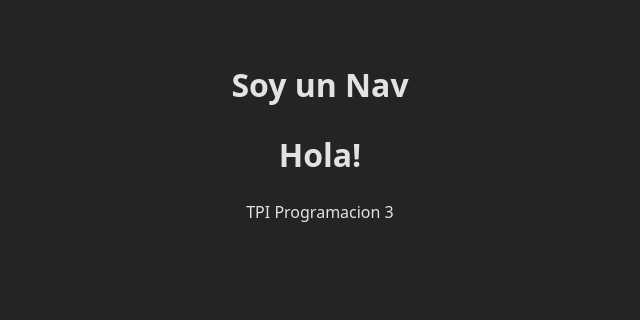
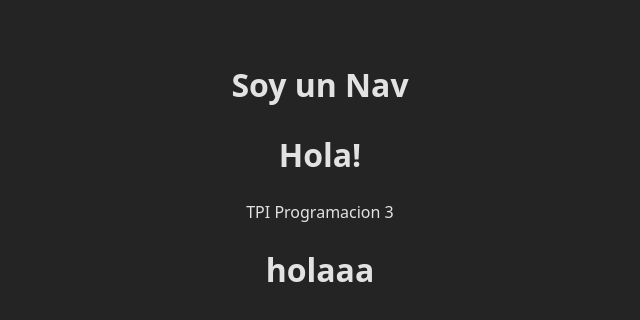
Before and after one commit to GGabi40/TPI-Programacion3, a React (Vite) app in the folder frontend/: page / in a window 1280 px wide. Shown: the top 320 px of the page, without its empty margins (320-960 px from the left). Built offline with nearby package versions, Linux system fonts and the light colour scheme.

Commit message:
nueva rama

```diff
--- a/frontend/src/App.jsx
+++ b/frontend/src/App.jsx
@@ -8,6 +8,7 @@ function App() {
       <NavBar />
       <h1>Hola!</h1>
       <p>TPI Programacion 3</p>
+      <h1>holaaa</h1>
     </>
   )
 }
```
Also changed, not shown: 1 other file (tests, documents, lock files or other folders).
